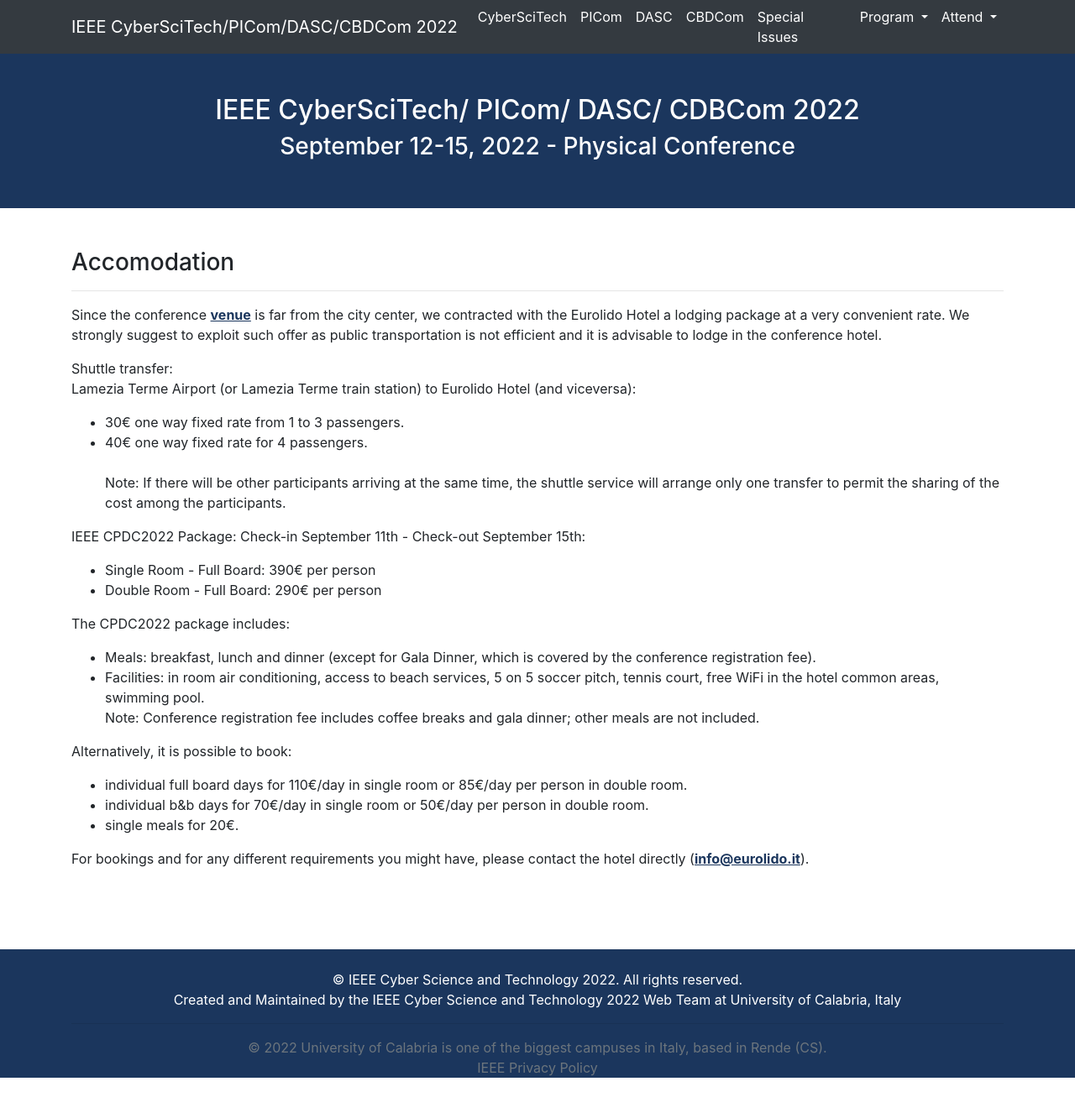
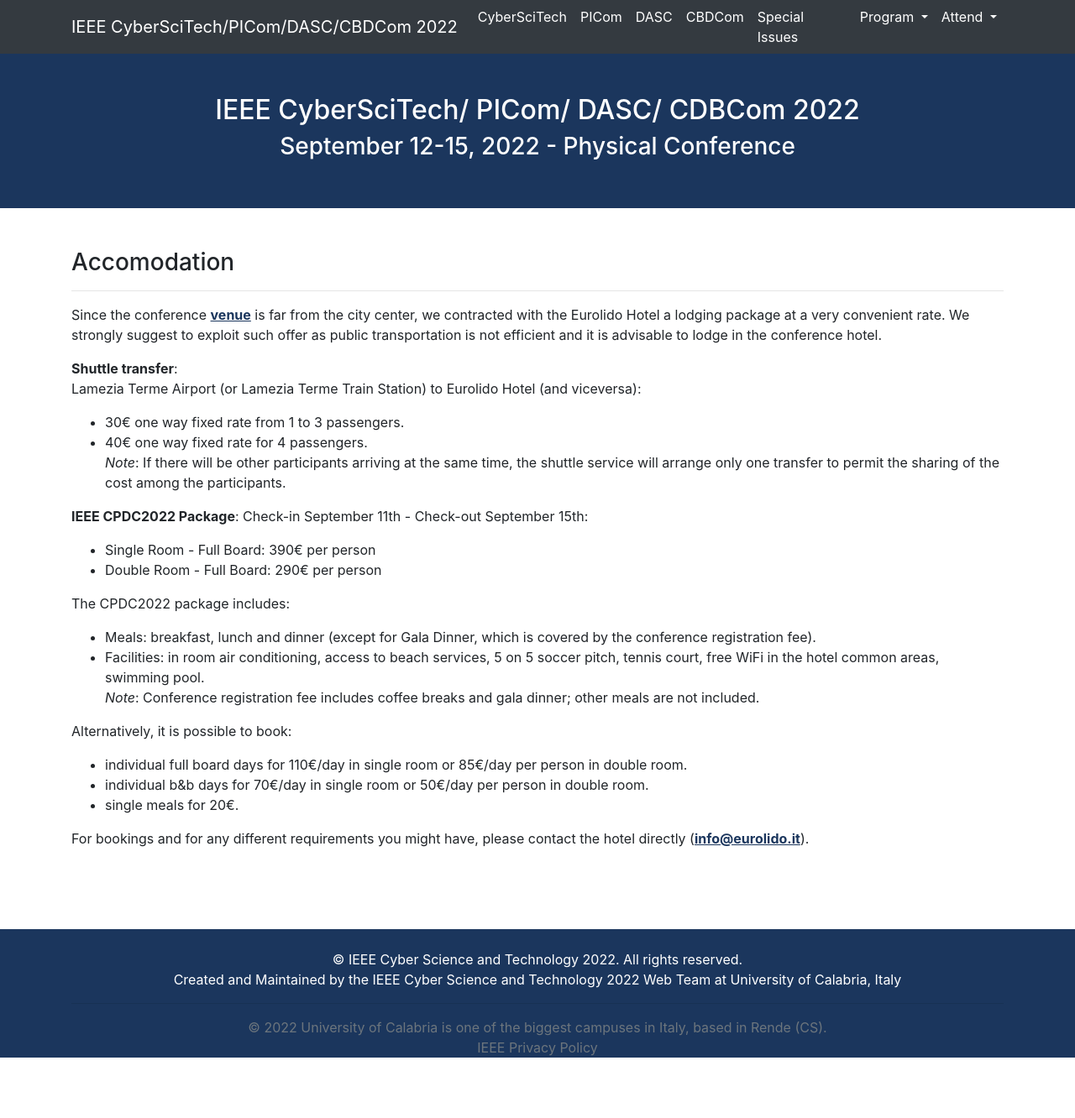
Before and after one commit to cyber-science/2022, a Jekyll site: the page built from _pages/accomodation.md, in a window 1280 px wide. Shown: the whole page at 84% size. Built offline with Jekyll 4.4.1, drawn with Linux system fonts in a browser that asks for light colours; after the commit the page ends 1308 px from its top, so only the background shows below that; some of the changed lines change nothing that is shown.

Commit message:
minor edit

```diff
--- a/_pages/accomodation.md
+++ b/_pages/accomodation.md
@@ -10,20 +10,20 @@
 Since the conference <a href="http://cyber-science.org/2022/venue/"><u><b>venue</b></u></a> is far from the city center, we contracted with the Eurolido Hotel a lodging package at a very convenient rate.
 We strongly suggest to exploit such offer as public transportation is not efficient and it is advisable to lodge in the conference hotel.<br/>
 
-Shuttle transfer:<br/>
-Lamezia Terme Airport (or Lamezia Terme train station) to Eurolido Hotel (and viceversa):<br/>
+<b>Shuttle transfer</b>:<br/>
+Lamezia Terme Airport (or Lamezia Terme Train Station) to Eurolido Hotel (and viceversa):<br/>
 - 30&euro; one way fixed rate from 1 to 3 passengers.<br/>
 - 40&euro; one way fixed rate for 4 passengers.<br/>
-Note: If there will be other participants arriving at the same time, the shuttle service will arrange only one transfer to permit the sharing of the cost among the participants.<br/>
+<i>Note</i>: If there will be other participants arriving at the same time, the shuttle service will arrange only one transfer to permit the sharing of the cost among the participants.<br/>
 
-IEEE CPDC2022 Package: Check-in September 11th - Check-out September 15th:<br/>
+<b>IEEE CPDC2022 Package</b>: Check-in September 11th - Check-out September 15th:<br/>
 - Single Room - Full Board: 390&euro; per person<br/>
 - Double Room - Full Board: 290&euro; per person<br/>
 
 The CPDC2022 package includes:<br/>
 - Meals: breakfast, lunch and dinner (except for Gala Dinner, which is covered by the conference registration fee).<br/>
 - Facilities: in room air conditioning, access to beach services, 5 on 5 soccer pitch, tennis court, free WiFi in the hotel common areas, swimming pool.<br/>
-Note: Conference registration fee includes coffee breaks and gala dinner; other meals are not included.<br/>
+<i>Note</i>: Conference registration fee includes coffee breaks and gala dinner; other meals are not included.<br/>
 
 Alternatively, it is possible to book:<br/>
 - individual full board days for 110&euro;/day in single room or 85&euro;/day per person in double room.<br/>
```
